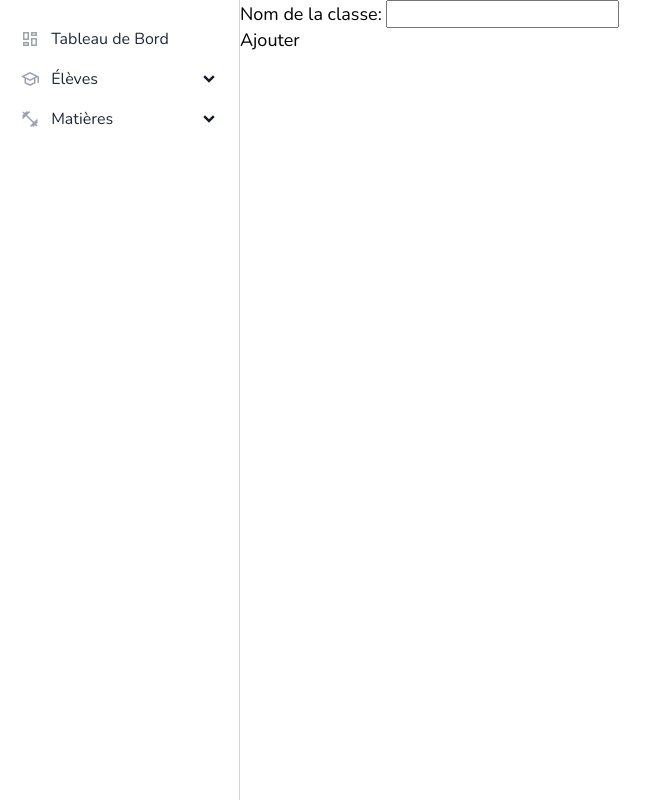
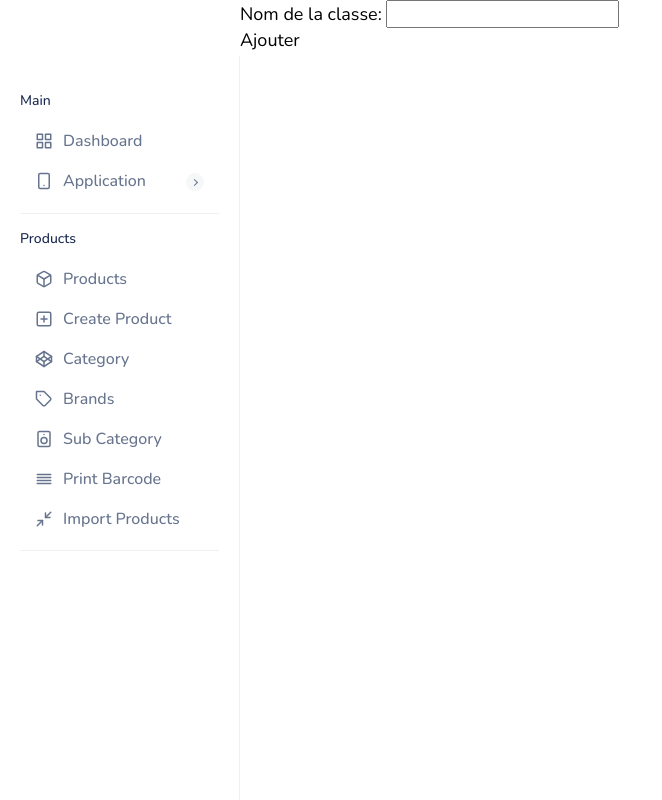
Before and after one commit to ouambo-takouam/school-project, a Django app: page /classes/create/ in a window 1280 px wide. Shown: the whole page, without its empty margins (0-662 px from the left). Run offline with Django 5.2, Linux system fonts and the light colour scheme; the visitor is signed in with stand-in values (Sample User, id 1).

Commit message:
building side-navigation

```diff
--- a/school/static/school/css/styles.css
+++ b/school/static/school/css/styles.css
@@ -3,86 +3,134 @@
 /***---- SIDEBAR ----***/
 .sidebar {
   position: fixed;
-  top: 0;
+  top: 3.5rem;
   left: 0;
   z-index: 40;
   width: 15rem;
-  height: 100vh;
-  transition: transform 0.3s ease-in-out;
-  transform: translateX(-100%);
-}
-
-@media (min-width: 640px) {
-  .sidebar {
-    transform: translateX(0);
-  }
+  height: calc(100svh - 3.5rem);
 }
 
 /** Sidebar Navigation **/
-.sidebar-navigation {
+.sidebar .sidebar-menu {
   overflow-y: auto;
-  padding: 1.25rem 0.75rem;
+  padding: 1.25rem;
   height: 100%;
   background: var(--clr-white);
-  border-right: 1px solid var(--clr-gray-300);
+  border-right: 1px solid rgba(222, 226, 230, 0.5);
 }
 
-.sidebar-navigation > ul {
-  margin-bottom: 0.5rem;
+.sidebar .sidebar-menu > ul > li {
+  margin-bottom: 10px;
 }
 
-/** Sidebar Link **/
-.sidebar-navigation .dropdown-btn,
-.sidebar-link {
+.sidebar .sidebar-menu > ul > li.submenu-open .submenu-hdr {
+  font-weight: 500;
+  font-size: 0.875rem;
+  color: #1b2950;
+  margin: 15px 0 0;
+}
+
+.sidebar .sidebar-menu > ul > li.submenu-open ul {
+  border-bottom: 1px solid rgba(222, 226, 230, 0.5);
+  padding: 0.625em 0;
+}
+
+.sidebar .sidebar-menu > ul > li.submenu-open ul li a {
   display: flex;
   align-items: center;
-  padding: 0.5em;
+  position: relative;
+  font-weight: 500;
   font-size: 1rem;
-  color: var(--clr-gray-800);
-  border-radius: 0.5rem;
-  margin-bottom: 0.115rem;
+  color: #67748e;
+  padding: 0.5em 0.938em;
 }
 
-.sidebar-navigation .dropdown-btn:hover,
-.sidebar-link:hover {
-  background: var(--clr-gray-100);
-}
-.sidebar-navigation .dropdown-btn span[class*="material"],
-.sidebar-link span[class*="material"] {
-  width: 1.7rem;
-  font-size: 1.25rem;
-  text-align: left;
-  color: var(--clr-gray-400);
-  transition: all 75ms cubic-bezier(0.4, 0, 0.2, 1);
+.sidebar .sidebar-menu > ul > li.submenu-open ul li a:hover {
+  color: #fe9f43;
 }
 
-.sidebar-navigation .dropdown-btn:hover span[class*="material"],
-.sidebar-link:hover span[class*="material"] {
-  color: var(--clr-gray-900);
+.sidebar .sidebar-menu > ul > li.submenu-open ul > li.active a {
+  background: rgba(254, 159, 67, 0.08);
+  border-radius: 5px;
+  color: #fe9f43;
 }
 
-.sidebar-navigation .dropdown-btn span:nth-child(2),
-.sidebar-link span:nth-child(2) {
-  margin-left: 0.25rem;
+/* .sidebar .sidebar-menu > ul > li.submenu-open ul li a.active {
+  color: #ff9f43;
+} */
+
+.sidebar .sidebar-menu > ul > li svg {
+  width: 18px;
+  margin-right: 10px;
 }
 
-/** dropdown-button **/
-.sidebar-navigation .dropdown-btn {
-  width: 100%;
-}
-.sidebar-navigation .dropdown-btn span:last-child {
-  flex: 1;
-  text-align: right;
-  color: var(--clr-gray-900);
-  font-weight: var(--fw-bold);
+/** may be should be deleted **/
+
+.sidebar .sidebar-menu .menu-arrow {
+  position: absolute;
+  top: 0.75rem;
+  right: 0.938rem;
+  display: flex;
+  justify-content: center;
+  align-items: center;
+  text-rendering: auto;
+  font-size: 1.125rem;
+  line-height: 1.125rem;
+  background: rgba(27, 41, 80, 0.04);
+  width: 1em;
+  height: 1em;
+  border-radius: 50%;
+  transform: translate(0, 0);
+  -webkit-transform: translate(0, 0);
+  -ms-transform: translate(0, 0);
+  -webkit-transition: all 0.2s ease;
+  -ms-transition: all 0.2s ease;
+  transition: all 0.2s ease;
 }
 
-.sidebar-navigation .dropdown-content {
-  display: none;
+.sidebar .sidebar-menu .menu-arrow::before {
+  content: "";
+  height: 5px;
+  width: 5px;
+  border-right: 1px solid #67748e;
+  border-bottom: 1px solid #67748e;
+  margin-left: -1.5px;
+  transform: rotate(-45deg);
 }
 
-.sidebar-navigation .dropdown-content li {
-  padding-left: 1.75rem;
+/***--- sub-menu ---***/
+.sidebar .sidebar-menu > ul > li.submenu-open .submenu ul {
+  display: none;
+  border: 0;
+  padding-top: 0;
+  padding-bottom: 0;
+}
+
+.sidebar .sidebar-menu .submenu-open .submenu ul li a {
+  margin-left: 25px;
+}
+
+.sidebar .sidebar-menu .submenu-open .submenu ul li a::after {
+  content: "";
+  background: rgba(50, 71, 92, 0.38);
+  width: 8px;
+  height: 8px;
+  border: 2px solid #fff;
+  border-radius: 50px;
+  position: absolute;
+  top: 16px;
+  left: 0;
+}
+
+.sidebar .sidebar-menu > ul > li.submenu-open ul li a:hover:after,
+.sidebar .sidebar-menu > ul > li.submenu-open ul li.active a:after {
+  background: #fe9f43;
+  border: 2px solid #fdb;
+}
+
+.sidebar .sidebar-menu .submenu-open .submenu ul li.active a {
+  background: none;
+  color: #fe9f43;
 }
 
 /**** DO NOT TOUCH *****/
@@ -92,21 +140,3 @@
   height: 100vh;
   color: var(--clr-grey-400);
 }
-
-/***---- DASHBOARD PAGE ----***/
-.dashboard-header {
-  display: flex;
-  justify-content: flex-end;
-  padding: 1.5em 3em 1em;
-  background-color: var(--clr-grey-5);
-}
-
-.dashboard-content {
-  padding: 3em;
-}
-
-.dashboard-content h1 {
-  font-size: 2.25rem;
-  font-weight: var(--fw-semi-bold);
-  margin: 1.5em 5em;
-}
--- a/school/static/school/js/main.js
+++ b/school/static/school/js/main.js
@@ -1,7 +1,28 @@
+// Ajout et suppression de la classe 'active' sur les elements de navigation
+const listItems = document.querySelectorAll(
+  ".sidebar .sidebar-menu > ul > li.submenu-open ul > li:not(.submenu)"
+);
+
+// Fonction pour gérer le clic sur un élément <li>
+function toggleActiveClass() {
+  // Retirer la classe 'active' de tous les éléments <li>
+  listItems.forEach((item) => {
+    item.classList.remove("active");
+  });
+
+  // Ajouter la classe 'active' uniquement à l'élément cliqué
+  this.classList.toggle("active");
+}
+
+// Ajout d'un écouteur d'événement au clic pour chaque élément <li>
+listItems.forEach((item) => {
+  item.addEventListener("click", toggleActiveClass);
+});
+
+// Gestion deroulement du sub-menu
 var dropdown = document.getElementsByClassName("dropdown-btn");
-var i;
 
-for (i = 0; i < dropdown.length; i++) {
+for (let i = 0; i < dropdown.length; i++) {
   dropdown[i].addEventListener("click", function () {
     var ul = this.nextElementSibling;
     if (ul.style.display === "block") {
--- a/school/templates/school/components/side_navigation.html
+++ b/school/templates/school/components/side_navigation.html
@@ -1,43 +1,83 @@
 <aside class="sidebar" aria-label="Sidenav">
-    <div class="sidebar-navigation">
+    <div id="sidebar-menu" class="sidebar-menu">
         <ul>
-            <li>
-                <a href="{% url 'school:dashboard' %}" class="sidebar-link">
-                    <span class="material-symbols-outlined">dashboard</span>
-                    <span>Tableau de Bord</span>
-                </a>
-            </li>
-            <li>
-                <button type="button" class="dropdown-btn" aria-controls="dropdown-pages" data-collapse-toggle="dropdown-pages">
-                    <span class="material-symbols-outlined">school</span>
-                    <span>Élèves</span>
-                    <span class="material-symbols-outlined expand">expand_more</span>
-                </button>
-                <ul class="dropdown-content">
+            <li class="submenu-open">
+                <h6 class="submenu-hdr">Main</h6>
+                <ul>
                     <li>
-                        <a href="#" class="sidebar-link">Liste élèves</a>
+                        <a href="#">
+                            <svg xmlns="http://www.w3.org/2000/svg" width="24" height="24" viewBox="0 0 24 24" fill="none" stroke="currentColor" stroke-width="2" stroke-linecap="round" stroke-linejoin="round" class="feather feather-grid"><rect x="3" y="3" width="7" height="7"></rect><rect x="14" y="3" width="7" height="7"></rect><rect x="14" y="14" width="7" height="7"></rect><rect x="3" y="14" width="7" height="7"></rect>
+                            </svg>
+                            <span>Dashboard</span>
+                        </a>
                     </li>
-                    <li>
-                        <a href="#" class="sidebar-link">Ajouter</a>
+                    <li class="submenu">
+                        <a href="#" class="dropdown-btn">
+                            <svg xmlns="http://www.w3.org/2000/svg" width="24" height="24" viewBox="0 0 24 24" fill="none" stroke="currentColor" stroke-width="2" stroke-linecap="round" stroke-linejoin="round" class="feather feather-smartphone"><rect x="5" y="2" width="14" height="20" rx="2" ry="2"></rect><line x1="12" y1="18" x2="12.01" y2="18"></line>
+                            </svg>
+                            <span>Application</span>
+                            <span class="menu-arrow"></span>
+                        </a>
+                        <ul>
+                            <li><a href="#">Chat</a></li>
+                            <li><a href="#">Calendar</a></li>
+                            <li><a href="#">Email</a></li>
+                        </ul>
                     </li>
                 </ul>
             </li>
-            <li>
-                <button type="button" class="dropdown-btn" aria-controls="dropdown-pages" data-collapse-toggle="dropdown-pages">
-                    <span class="material-symbols-outlined">fitness_center</span>
-                    <span>Matières</span>
-                    <span class="material-symbols-outlined">expand_more</span>
-                </button>
-                <ul class="dropdown-content">
+            <li class="submenu-open">
+                <h6 class="submenu-hdr">Products</h6>
+                <ul>
                     <li>
-                        <a href="#" class="sidebar-link">Liste matières</a>
+                        <a href="#">
+                            <svg xmlns="http://www.w3.org/2000/svg" width="24" height="24" viewBox="0 0 24 24" fill="none" stroke="currentColor" stroke-width="2" stroke-linecap="round" stroke-linejoin="round" class="feather feather-box"><path d="M21 16V8a2 2 0 0 0-1-1.73l-7-4a2 2 0 0 0-2 0l-7 4A2 2 0 0 0 3 8v8a2 2 0 0 0 1 1.73l7 4a2 2 0 0 0 2 0l7-4A2 2 0 0 0 21 16z"></path><polyline points="3.27 6.96 12 12.01 20.73 6.96"></polyline><line x1="12" y1="22.08" x2="12" y2="12"></line>
+                            </svg>
+                            <span>Products</span></a></li>
+                    <li>
+                        <a href="#">
+                            <svg xmlns="http://www.w3.org/2000/svg" width="24" height="24" viewBox="0 0 24 24" fill="none" stroke="currentColor" stroke-width="2" stroke-linecap="round" stroke-linejoin="round" class="feather feather-plus-square"><rect x="3" y="3" width="18" height="18" rx="2" ry="2"></rect><line x1="12" y1="8" x2="12" y2="16"></line><line x1="8" y1="12" x2="16" y2="12"></line>
+                            </svg>
+                            <span>Create Product</span>
+                        </a>
                     </li>
                     <li>
-                        <a href="#" class="sidebar-link">Ajouter</a>
+                        <a href="#">
+                            <svg xmlns="http://www.w3.org/2000/svg" width="24" height="24" viewBox="0 0 24 24" fill="none" stroke="currentColor" stroke-width="2" stroke-linecap="round" stroke-linejoin="round" class="feather feather-codepen"><polygon points="12 2 22 8.5 22 15.5 12 22 2 15.5 2 8.5 12 2"></polygon><line x1="12" y1="22" x2="12" y2="15.5"></line><polyline points="22 8.5 12 15.5 2 8.5"></polyline><polyline points="2 15.5 12 8.5 22 15.5"></polyline><line x1="12" y1="2" x2="12" y2="8.5"></line>
+                            </svg>
+                            <span>Category</span>
+                        </a>
+                    </li>
+                    <li>
+                        <a href="#">
+                            <svg xmlns="http://www.w3.org/2000/svg" width="24" height="24" viewBox="0 0 24 24" fill="none" stroke="currentColor" stroke-width="2" stroke-linecap="round" stroke-linejoin="round" class="feather feather-tag"><path d="M20.59 13.41l-7.17 7.17a2 2 0 0 1-2.83 0L2 12V2h10l8.59 8.59a2 2 0 0 1 0 2.82z"></path><line x1="7" y1="7" x2="7.01" y2="7"></line>
+                            </svg>
+                            <span>Brands</span>
+                        </a>
+                    </li>
+                    <li>
+                        <a href="#">
+                            <svg xmlns="http://www.w3.org/2000/svg" width="24" height="24" viewBox="0 0 24 24" fill="none" stroke="currentColor" stroke-width="2" stroke-linecap="round" stroke-linejoin="round" class="feather feather-speaker"><rect x="4" y="2" width="16" height="20" rx="2" ry="2"></rect><circle cx="12" cy="14" r="4"></circle><line x1="12" y1="6" x2="12.01" y2="6"></line>
+                            </svg>
+                            <span>Sub Category</span>
+                        </a>
+                    </li>
+                    <li>
+                        <a href="#">
+                            <svg xmlns="http://www.w3.org/2000/svg" width="24" height="24" viewBox="0 0 24 24" fill="none" stroke="currentColor" stroke-width="2" stroke-linecap="round" stroke-linejoin="round" class="feather feather-align-justify"><line x1="21" y1="10" x2="3" y2="10"></line><line x1="21" y1="6" x2="3" y2="6"></line><line x1="21" y1="14" x2="3" y2="14"></line><line x1="21" y1="18" x2="3" y2="18"></line>
+                            </svg>
+                            <span>Print Barcode</span>
+                        </a>
+                    </li>
+                    <li>
+                        <a href="#">
+                            <svg xmlns="http://www.w3.org/2000/svg" width="24" height="24" viewBox="0 0 24 24" fill="none" stroke="currentColor" stroke-width="2" stroke-linecap="round" stroke-linejoin="round" class="feather feather-minimize-2"><polyline points="4 14 10 14 10 20"></polyline><polyline points="20 10 14 10 14 4"></polyline><line x1="14" y1="10" x2="21" y2="3"></line><line x1="3" y1="21" x2="10" y2="14"></line>
+                            </svg>
+                            <span>Import Products</span>
+                        </a>
                     </li>
                 </ul>
             </li>
         </ul>
     </div>
-    <div class="sidebar-settings"></div>
 </aside>
```
Also changed, not shown: school/templates/school/dashboard.html (+1 -6 lines).
